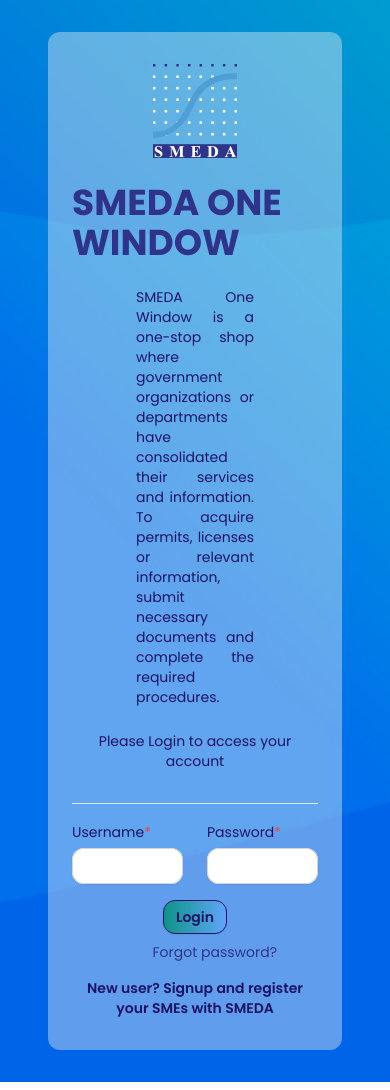
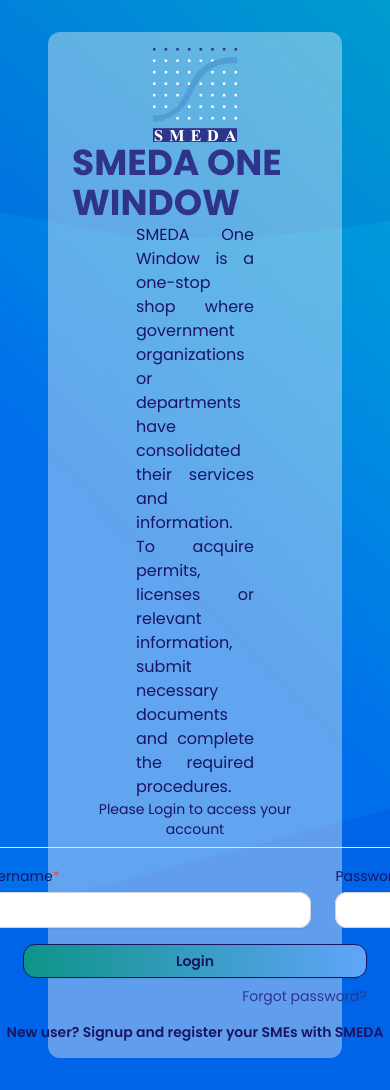
Before and after one commit to naveedshahzadofficial/semdaonewindow, a Vue app: page / in a window 390 px wide. Built offline with nearby package versions, Linux system fonts and the light colour scheme.

Commit message:
upload code

```diff
--- a/src/views/BusinessInformationResourcesView.vue
+++ b/src/views/BusinessInformationResourcesView.vue
@@ -22,10 +22,8 @@
 
   <div class="px-8 py-8 min-h-[500px]">
     <p class="font-normal pb-4">
-      Lorem ipsum dolor sit amet consectetur adipisicing elit. Accusamus
-      molestias aspernatur maiores vel explicabo qui ut hic omnis,
-      reprehenderit, magni exercitationem, possimus atque commodi vitae quos
-      quidem vero officiis nihil.
+      In order to acquire business-specific information, kindly make a selection
+      from the following options
     </p>
 
     <!-- Start: Tiles -->
--- a/src/views/ExpansionDiversificationView.vue
+++ b/src/views/ExpansionDiversificationView.vue
@@ -22,10 +22,8 @@
 
   <div class="px-8 py-8 min-h-[500px]">
     <p class="font-normal pb-4">
-      Lorem ipsum, dolor sit amet consectetur adipisicing elit. Soluta natus
-      consectetur iusto quos quasi. Facilis laborum fuga tempore voluptate
-      quibusdam, accusamus quidem doloremque similique. Non cumque ea velit enim
-      fuga?
+      Access sector-specific information, including Business Guides, Commercial
+      Contracts, Pre-Feasibility Studies, and Regulatory Procedures
     </p>
 
     <!-- Start: Tiles -->
--- a/src/views/GrowView.vue
+++ b/src/views/GrowView.vue
@@ -189,7 +189,7 @@
           class="border-r border-white h-10 mr-4 group-hover:border-primary-light"
         ></span>
         <span
-          class="w-44 font-medium text-base text-primary-dark group-hover:text-primary-light"
+          class="w-full px-5 font-medium text-base text-primary-dark group-hover:text-primary-light"
         >
           Business Information Resources
         </span>
--- a/src/views/LoginView.vue
+++ b/src/views/LoginView.vue
@@ -23,11 +23,11 @@
 
 <template>
   <div
-    class="md:h-screen items-center justify-center py-8 px-12 bg-[url('@/assets/images/bg.jpg')] bg-cover bg-no-repeat"
+    class="md:h-screen py-8 px-12 justify-center items-center bg-[url('@/assets/images/bg.jpg')] bg-cover bg-no-repeat"
   >
     <!-- Begin: Login Form -->
     <div
-      class="flex flex-col items-center justify-center gap-6 px-6 py-8 bg-[#f2f2f2] bg-opacity-40 rounded-xl"
+      class="flex flex-col items-center px-6 py-4 lg:px-8 bg-[#f2f2f2] bg-opacity-40 rounded-xl"
     >
       <img
         src="@/assets/images/logo.png"
@@ -37,7 +37,7 @@
         SMEDA ONE WINDOW
       </h1>
       <div
-        class="font-poppins font-normal text-primary-dark text-sm text-justify px-16"
+        class="font-poppins font-normal text-primary-dark text-base text-justify px-16"
       >
         SMEDA One Window is a one-stop shop where government organizations or
         departments have consolidated their services and information. To acquire
@@ -65,7 +65,7 @@
             <div>
               <label
                 for="username"
-                class="font-poppins font-normal block text-sm leading-6 text-primary-dark"
+                class="font-normal text-sm leading-6 text-primary-dark"
                 >Username<span class="text-red-500">*</span></label
               >
               <div class="mt-1">
@@ -75,7 +75,7 @@
                   type="text"
                   autocomplete="username"
                   required
-                  class="font-poppins font-medium block w-full rounded-xl border-0 py-1.5 px-2 text-primary-dark shadow-sm ring-1 ring-inset ring-gray-300 placeholder:text-gray-400 focus:ring-2 focus:ring-inset focus:ring-primary-dark sm:text-sm sm:leading-6"
+                  class="font-medium rounded-xl border-0 py-1.5 px-2 text-primary-dark shadow-sm ring-1 ring-inset ring-gray-300 placeholder:text-gray-400 focus:ring-2 focus:ring-inset focus:ring-primary-dark sm:text-sm sm:leading-6"
                   :class="{ 'ring-2 ring-red-500': errors.username }"
                 />
                 <div class="text-red-500">{{ errors.username }}</div>
@@ -85,7 +85,7 @@
             <div>
               <label
                 for="password"
-                class="font-poppins font-normal block text-sm leading-6 text-primary-dark"
+                class="font-normal block text-sm leading-6 text-primary-dark"
                 >Password<span class="text-red-500">*</span></label
               >
               <div class="mt-1">
@@ -95,7 +95,7 @@
                   type="password"
                   autocomplete="current-password"
                   required
-                  class="font-poppins font-medium block w-full rounded-xl border-0 py-1.5 px-2 text-primary-dark shadow-sm ring-1 ring-inset ring-gray-300 placeholder:text-gray-400 focus:ring-2 focus:ring-inset focus:ring-primary-dark sm:text-sm sm:leading-6"
+                  class="font-medium block w-full rounded-xl border-0 py-1.5 px-2 text-primary-dark shadow-sm ring-1 ring-inset ring-gray-300 placeholder:text-gray-400 focus:ring-2 focus:ring-inset focus:ring-primary-dark sm:text-sm sm:leading-6"
                   :class="{ 'ring-2 ring-red-500': errors.password }"
                 />
                 <div class="text-red-500">{{ errors.password }}</div>
@@ -106,15 +106,15 @@
             <button
               :disabled="isSubmitting"
               type="submit"
-              class="flex lg:w-4/6 md:w-4/5 justify-center rounded-xl bg-gradient-to-r from-teal-600 to-blue-400 border border-primary-dark transform px-3 py-1 text-sm font-semibold leading-6 text-primary-dark shadow-sm"
+              class="w-4/5 rounded-xl bg-gradient-to-r from-teal-600 to-blue-400 border border-primary-dark transform px-3 py-1 text-sm font-semibold leading-6 text-primary-dark shadow-sm"
             >
               Login
             </button>
-            <div class="text-sm mt-2 w-4/6 text-right">
+            <div class="text-sm mt-2 w-4/5 text-right">
               <a
                 target="_blank"
                 href="https://smerp.smeda.org/password/reset"
-                class="text-right font-poppins font-normal text-sm text-primary-light hover:text-primary-dark"
+                class="text-right font-normal text-sm text-primary-light hover:text-primary-dark"
                 >Forgot password?</a
               >
             </div>
@@ -125,7 +125,7 @@
           <a
             href="https://smerp.smeda.org"
             target="_blank"
-            class="font-poppins font-semibold text-primary-dark hover:text-primary-light"
+            class="font-semibold text-primary-dark hover:text-primary-light"
             >New user? Signup and register your SMEs with SMEDA
           </a>
         </p>
--- a/src/views/PlanView.vue
+++ b/src/views/PlanView.vue
@@ -38,19 +38,7 @@
       These are general guidelines, specific requirements can vary depending on
       your location and the nature of your business. It is advisable to consult
       with legal and financial professionals who can provide guidance tailored
-      to your specific circumstances. For further details,
-      <a
-        href="#"
-        class="text-primary-light hover:text-primary-dark hover:underline"
-        target="_blank"
-        >click here</a
-      >
+      to your specific circumstances.
     </p>
-
-    <a
-      href="#"
-      class="font-normal px-2 py-1 bg-gradient-to-r from-blue-600 to-green-400 rounded-md text-white"
-      >Registration Portal Link</a
-    >
   </div>
 </template>
--- a/src/views/StartView.vue
+++ b/src/views/StartView.vue
@@ -51,7 +51,7 @@
     <!-- Start: Tiles -->
     <div class="flex items-center justify-center gap-8 py-10">
       <div
-        class="group h-[270px] w-[201px] bg-[#B47EED] rounded-3xl flex flex-col items-center justify-center relative gap-3 cursor-pointer"
+        class="group h-[270px] w-[250px] bg-[#B47EED] rounded-3xl flex flex-col items-center justify-center relative gap-3 cursor-pointer"
       >
         <span class="relative">
           <img
@@ -85,7 +85,7 @@
         />
       </div>
       <div
-        class="group h-[270px] w-[201px] bg-[#2FBBA1] rounded-3xl flex flex-col items-center justify-center relative gap-3 cursor-pointer"
+        class="group h-[270px] w-[250px] bg-[#2FBBA1] rounded-3xl flex flex-col items-center justify-center relative gap-3 cursor-pointer"
       >
         <span class="relative">
           <img
@@ -133,7 +133,7 @@
         />
       </div>
       <div
-        class="group h-[270px] w-[201px] bg-[#FA8365] rounded-3xl flex flex-col items-center justify-center relative gap-3 cursor-pointer"
+        class="group h-[270px] w-[250px] bg-[#FA8365] rounded-3xl flex flex-col items-center justify-center relative gap-3 cursor-pointer"
       >
         <span class="relative">
           <img
```
